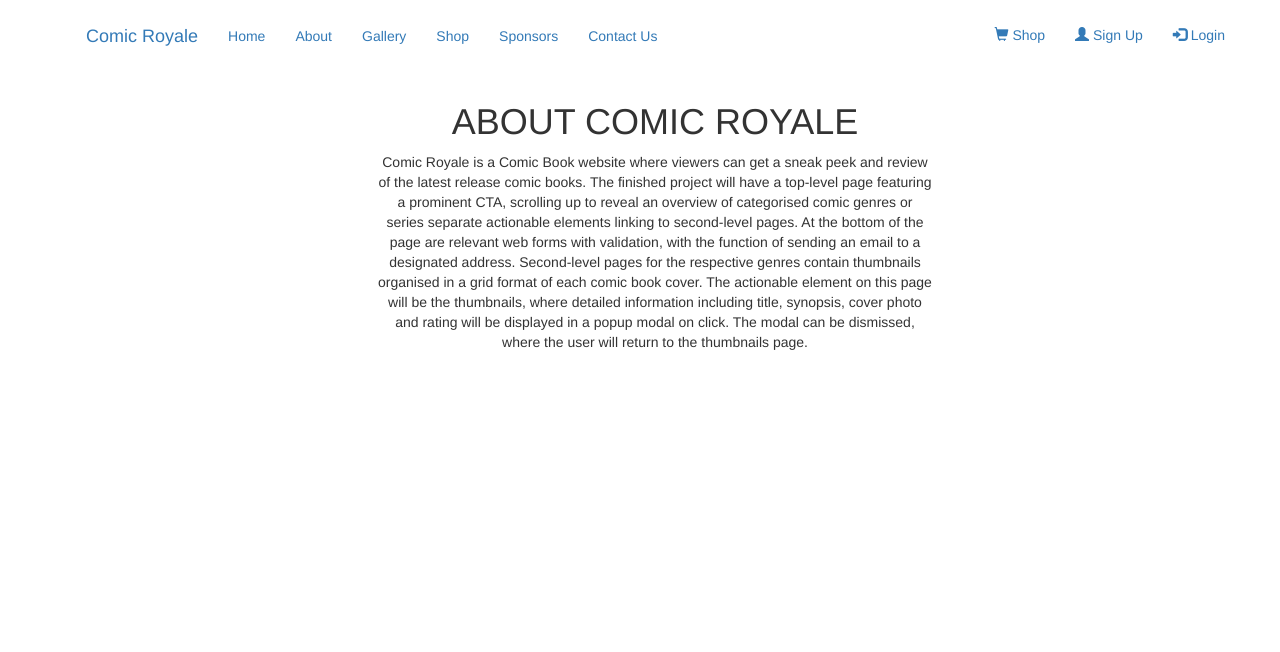
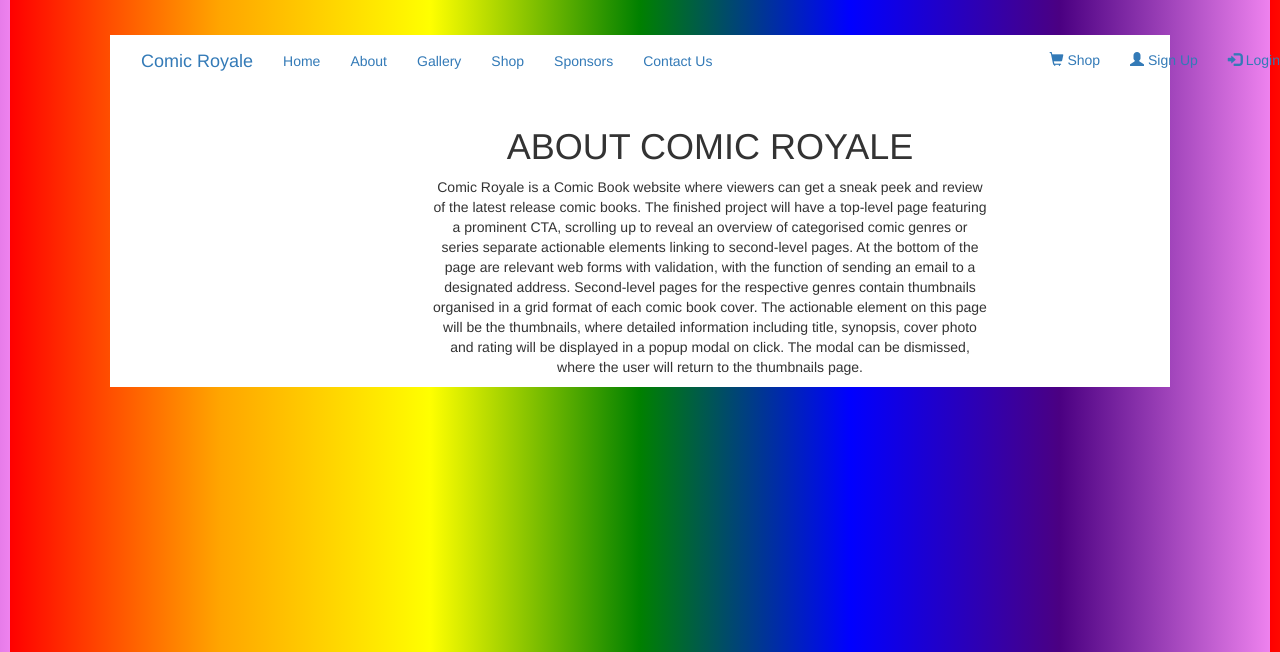
Before and after one commit to IanMok/BetaWolfSquadron, a PHP site: page /about.html in a window 1280 px wide. Shown: the top 652 px of the page. Run offline with PHP 8.4, Linux system fonts and the light colour scheme.

Commit message:
Update comicRoyale.css

```diff
--- a/comicRoyale.css
+++ b/comicRoyale.css
@@ -2,11 +2,26 @@ html
 {
 	text-align: center;
 	margin: 10px;
+	background: red; /* For browsers that do not support gradients */
+  /* For Safari 5.1 to 6.0 */
+  background: -webkit-linear-gradient(left,red,orange,yellow,green,blue,indigo,violet);
+  /* For Opera 11.1 to 12.0 */
+  background: -o-linear-gradient(left,red,orange,yellow,green,blue,indigo,violet);
+  /* For Fx 3.6 to 15 */
+  background: -moz-linear-gradient(left,red,orange,yellow,green,blue,indigo,violet);
+  /* Standard syntax */
+  background: linear-gradient(to right, red,orange,yellow,green,blue,indigo,violet);
 }
 
 body
 {
+	margin: 25px 100px 25px 100px;
+}
 
+footer
+{
+	background-color: black;
+	color: white;
 }
 
 
@@ -14,12 +29,8 @@ body
 
 
 
+/* CAROUSEL */
 
-
-
-
-
-/* CAROUSEL */
 
 .carousel-inner img {
       width: 100%; /* Set width to 100% */
@@ -35,8 +46,15 @@ body
     }
 
 
-/* GALLERY */
-	.thumbnailTitle
+/* GALLERY PAGE*/
+.thumbnailTitle
 	{
 		text-align: center;
 	}
+
+
+/* ABOUT PAGE */
+.aboutContainer
+{
+
+}
```
